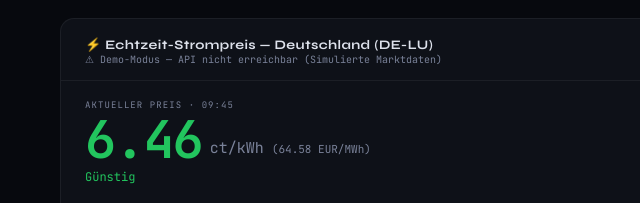
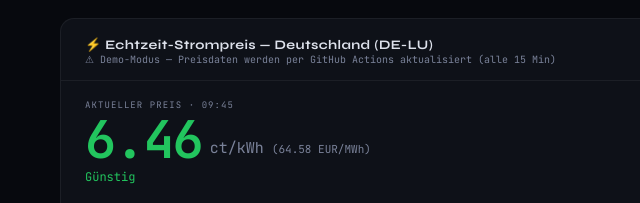
Before and after one commit to nourabdelmoety/SolarAi-Dashboard, a plain HTML site: page lite.html in a window 1280 px wide. Shown: the part 239-442 px from the top of the page, 4-644 px from the left. Drawn offline with nearby package versions, Linux system fonts and the light colour scheme; no server answers.

Commit message:
feat: GitHub Actions auto-fetch prices every 15min + static file approach

```diff
--- a/lite.html
+++ b/lite.html
@@ -802,63 +802,58 @@ function aiDecision(ct, solarKw = 0) {
 }
 
 // ── PRICE FETCH ──────────────────────────────────────────────────
-const API_TARGET = 'https://api.energy-charts.info/price?bzn=DE-LU';
-// Proxy waterfall: tries each in order until one works
-const CORS_PROXIES = [
-  url => `https://corsproxy.io/?${encodeURIComponent(url)}`,
-  url => `https://api.allorigins.win/raw?url=${encodeURIComponent(url)}`,
-  url => `https://proxy.cors.sh/${url}`,
-];
+// Primary: GitHub Actions writes fresh data every 15 min to data/prices.json
+// This file is served as a simple static asset — zero CORS issues!
+async function fetchPrices() {
+  document.getElementById('price-now-row').innerHTML =
+    `<div class="loading-row"><div class="spinner"></div>Lade Marktpreise…</div>`;
+  try {
+    // 1. Try the locally-committed static file first (works on GitHub Pages)
+    const res = await fetch('./data/prices.json', { cache: 'no-store' });
+    if (res.ok) {
+      priceData = await res.json();
+      if (priceData && priceData.price && priceData.price.length > 0) {
+        processPrices();
+        return true;
+      }
+    }
+  } catch(e) { /* fall through to live fetch */ }
 
-async function tryFetchWithProxies(targetUrl) {
-  // 1. Try direct first (works when running locally)
+  // 2. Try live API directly (works when running locally via python server)
   try {
-    const res = await fetch(targetUrl, { signal: AbortSignal.timeout(4000) });
-    if (res.ok) return res.json();
+    const res = await fetch('/api/prices');
+    if (res.ok) {
+      priceData = await res.json();
+      processPrices();
+      return true;
+    }
   } catch(e) { /* fall through */ }
 
-  // 2. Try each proxy in sequence
-  for (const proxyFn of CORS_PROXIES) {
+  // 3. Try direct API (works if browser allows it / no CORS restriction)
   try {
-      const res = await fetch(proxyFn(targetUrl), { signal: AbortSignal.timeout(8000) });
+    const res = await fetch('https://api.energy-charts.info/price?bzn=DE-LU',
+                            { signal: AbortSignal.timeout(6000) });
     if (res.ok) {
-        const text = await res.text();
-        // allorigins wraps in {contents:...}, unwrap if needed
-        try {
-          const j = JSON.parse(text);
-          return j.contents ? JSON.parse(j.contents) : j;
-        } catch(e2) { continue; }
-      }
-    } catch(e) { /* try next proxy */ }
-  }
-  throw new Error('Alle Proxies fehlgeschlagen');
-}
-
-async function fetchPrices() {
-  document.getElementById('price-now-row').innerHTML =
-    `<div class="loading-row"><div class="spinner"></div>Verbinde mit Energiemarkt API…</div>`;
-  try {
-    priceData = await tryFetchWithProxies(API_TARGET);
+      priceData = await res.json();
       processPrices();
       return true;
-  } catch(e) {
-    console.error('Price fetch failed (all proxies):', e);
-    // Realistic demo data as last resort
+    }
+  } catch(e) { /* fall through to demo */ }
+
+  // 4. Demo mode as absolute last resort
   const base = Math.floor(Date.now() / 1000);
   const dayStart = base - (base % 86400);
   priceData = {
     unix_seconds: Array.from({length: 96}, (_,i) => dayStart + (i * 900)),
     price: Array.from({length: 96}, (_,i) => {
       const h = i / 4;
-        // Realistic day-ahead curve: cheap at night, peak morning/evening
       return 40 + 30 * Math.sin((h - 6) * Math.PI / 12) + (Math.random() * 8 - 4);
     })
   };
   processPrices();
   document.getElementById('ticker-timestamp').textContent =
-      '⚠ Demo-Modus — API nicht erreichbar (Simulierte Marktdaten)';
+    '⚠ Demo-Modus — Preisdaten werden per GitHub Actions aktualisiert (alle 15 Min)';
   return false;
-  }
 }
 
 function processPrices() {
```
Also changed, not shown: 1 other file. Lines whose indentation alone changed are shown as unchanged.
